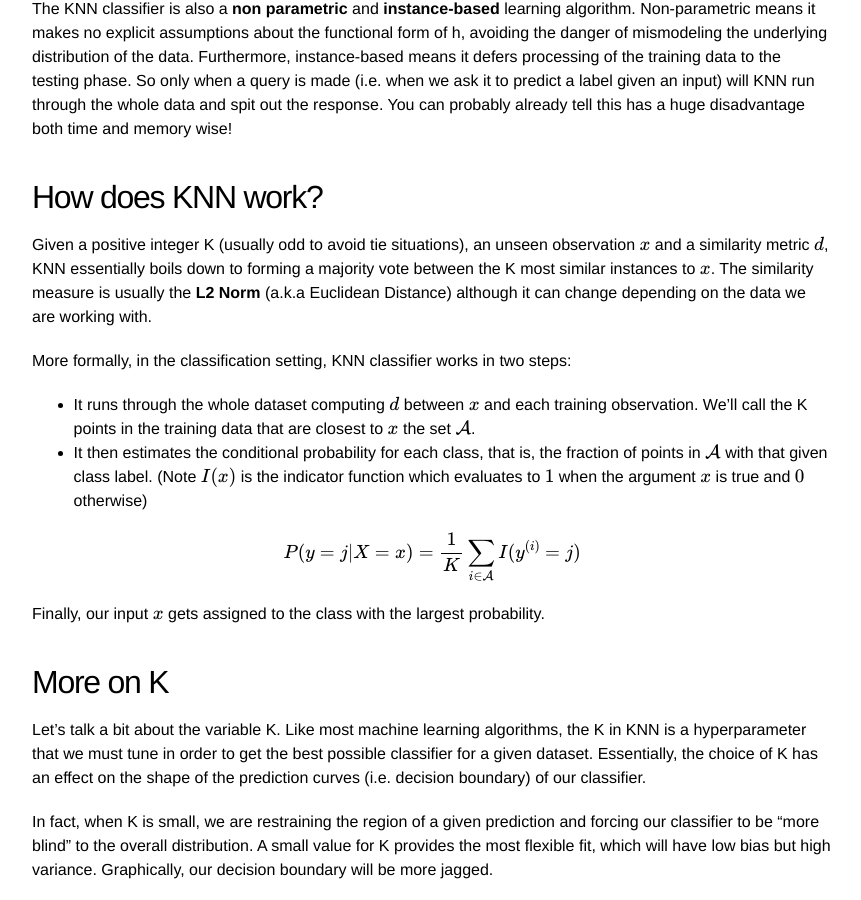
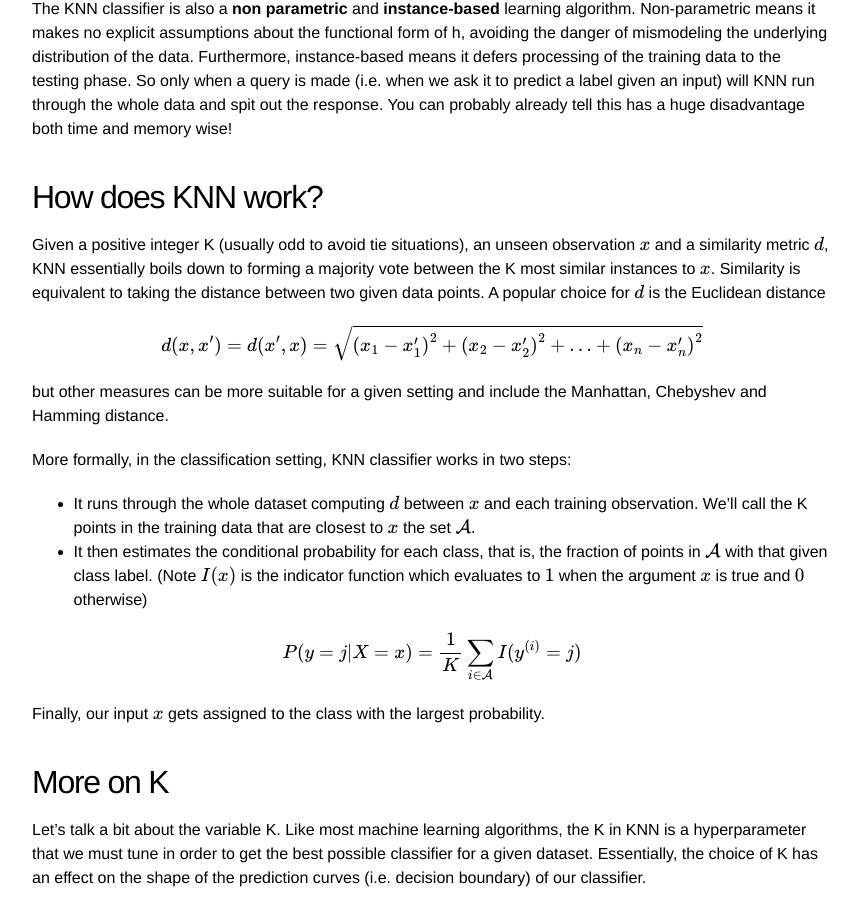
Before and after one commit to WangcsShuai/kevinzakka.github.io, a Jekyll site: the page built from _posts/2016-07-1-k-nearest-neighbor.markdown, in a window 1280 px wide and 900 px high, scrolled down 1152 px. Shown: the whole window, without its empty margins (208-1069 px from the left). Built offline with Jekyll 4.4.1, drawn with Linux system fonts in a browser that asks for light colours; formulas are drawn with MathJax 3; comment, search, counter and statistics services are not loaded.

Commit message:
Update 2016-07-1-k-nearest-neighbor.markdown

```diff
--- a/_posts/2016-07-1-k-nearest-neighbor.markdown
+++ b/_posts/2016-07-1-k-nearest-neighbor.markdown
@@ -34,7 +34,11 @@ KNN falls in the __supervised learning__ family of algorithms. Informally, this
 The KNN classifier is also a __non parametric__ and __instance-based__ learning algorithm. Non-parametric means it makes no explicit assumptions about the functional form of h, avoiding the danger of mismodeling the underlying distribution of the data. Furthermore, instance-based means it defers processing of the training data to the testing phase. So only when a query is made (i.e. when we ask it to predict a label given an input) will KNN run through the whole data and spit out the response. You can probably already tell this has a huge disadvantage both time and memory wise!
 
 ## How does KNN work?
-Given a positive integer K (usually odd to avoid tie situations), an unseen observation $$x$$ and a similarity metric $$d$$, KNN essentially boils down to forming a majority vote between the K most similar instances to $$x$$. The similarity measure is usually the __L2 Norm__ (a.k.a Euclidean Distance) although it can change depending on the data we are working with.
+Given a positive integer K (usually odd to avoid tie situations), an unseen observation $$x$$ and a similarity metric $$d$$, KNN essentially boils down to forming a majority vote between the K most similar instances to $$x$$. Similarity is equivalent to taking the distance between two given data points. A popular choice for $$d$$ is the Euclidean distance
+
+$$d(x, x') = d(x',x) = \sqrt{\left(x_1 - x'_1 \right)^2 + \left(x_2 - x'_2 \right)^2 + \dotsc + \left(x_n - x'_n \right)^2}$$
+
+but other measures can be more suitable for a given setting and include the Manhattan, Chebyshev and Hamming distance.
 
 More formally, in the classification setting, KNN classifier works in two steps:
 
```
